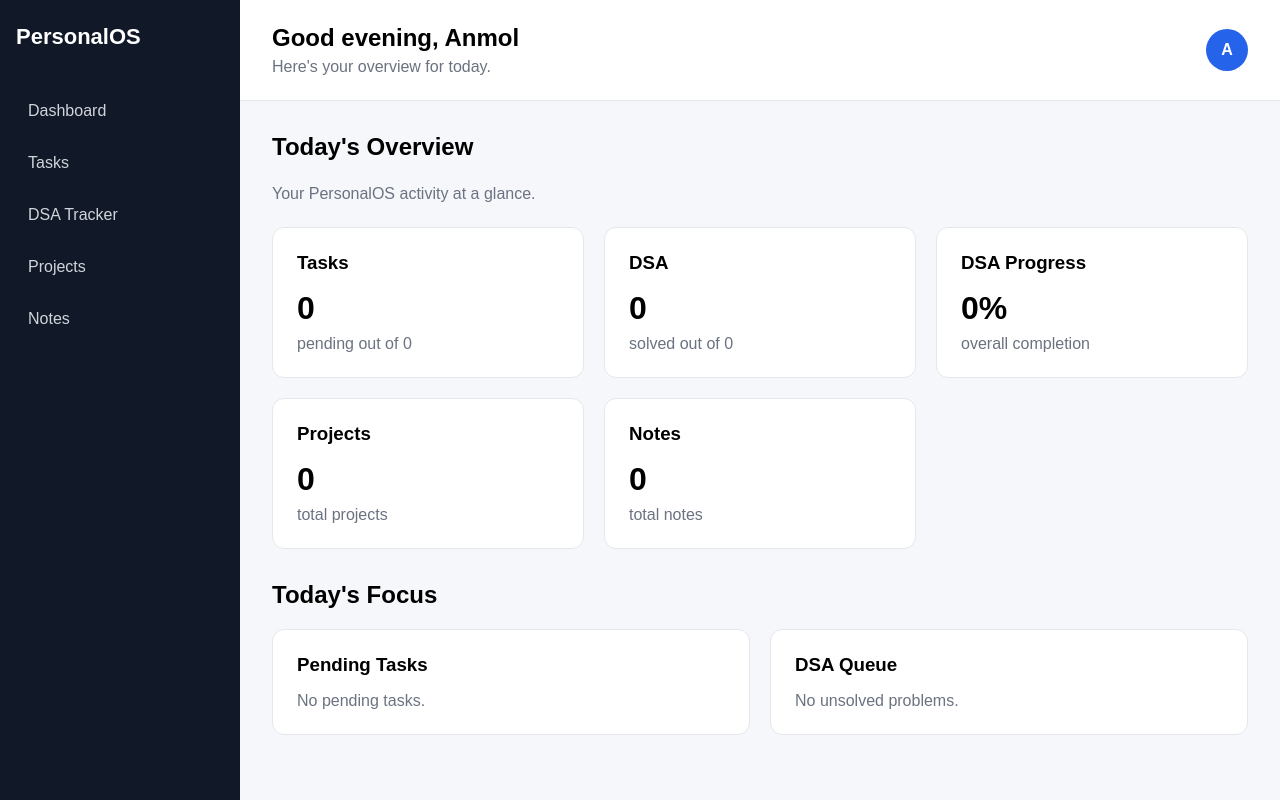
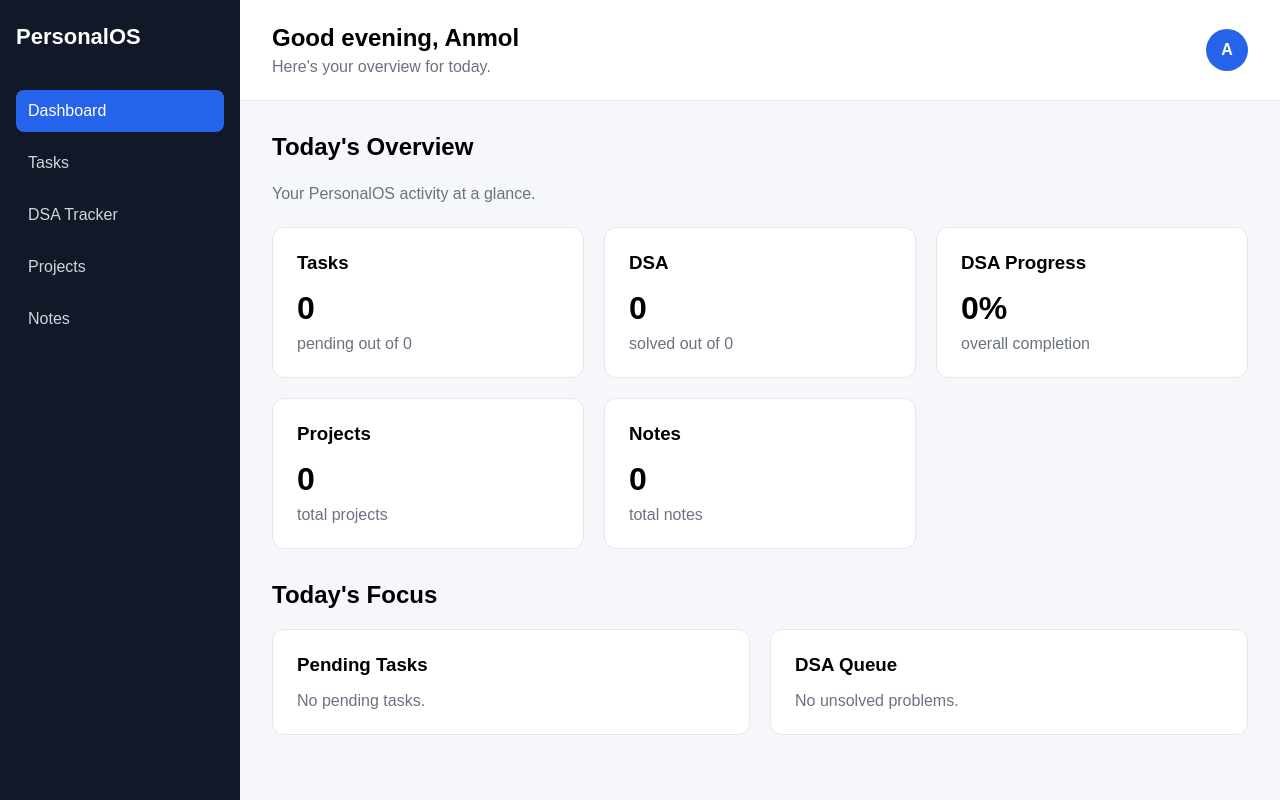
Before and after one commit to ankitanmol26/Personal-OS, a React (Vite) app: page / in a window 1280 px wide. Built offline with nearby package versions, Linux system fonts and the light colour scheme.

Commit message:
updated the sidebar

```diff
--- a/src/App.css
+++ b/src/App.css
@@ -790,3 +790,7 @@
 .focus-empty {
   color: #6b7280;
 }
+.active-link {
+  background-color: #2563eb;
+  color: white !important;
+}
--- a/src/components/Sidebar.jsx
+++ b/src/components/Sidebar.jsx
@@ -1,19 +1,62 @@
-import { Link } from "react-router-dom";
+import { NavLink } from "react-router-dom";
 
 function Sidebar() {
   return (
     <aside className="sidebar">
+
       <div className="logo">
         PersonalOS
       </div>
 
       <nav>
-        <Link to="/">Dashboard</Link>
-        <Link to="/tasks">Tasks</Link>
-        <Link to="/dsa">DSA Tracker</Link>
-        <Link to="/projects">Projects</Link>
-        <Link to="/notes">Notes</Link>
+
+        <NavLink
+          to="/"
+          className={({ isActive }) =>
+            isActive ? "active-link" : ""
+          }
+        >
+          Dashboard
+        </NavLink>
+
+        <NavLink
+          to="/tasks"
+          className={({ isActive }) =>
+            isActive ? "active-link" : ""
+          }
+        >
+          Tasks
+        </NavLink>
+
+        <NavLink
+          to="/dsa"
+          className={({ isActive }) =>
+            isActive ? "active-link" : ""
+          }
+        >
+          DSA Tracker
+        </NavLink>
+
+        <NavLink
+          to="/projects"
+          className={({ isActive }) =>
+            isActive ? "active-link" : ""
+          }
+        >
+          Projects
+        </NavLink>
+
+        <NavLink
+          to="/notes"
+          className={({ isActive }) =>
+            isActive ? "active-link" : ""
+          }
+        >
+          Notes
+        </NavLink>
+
       </nav>
+
     </aside>
   );
 }
```
